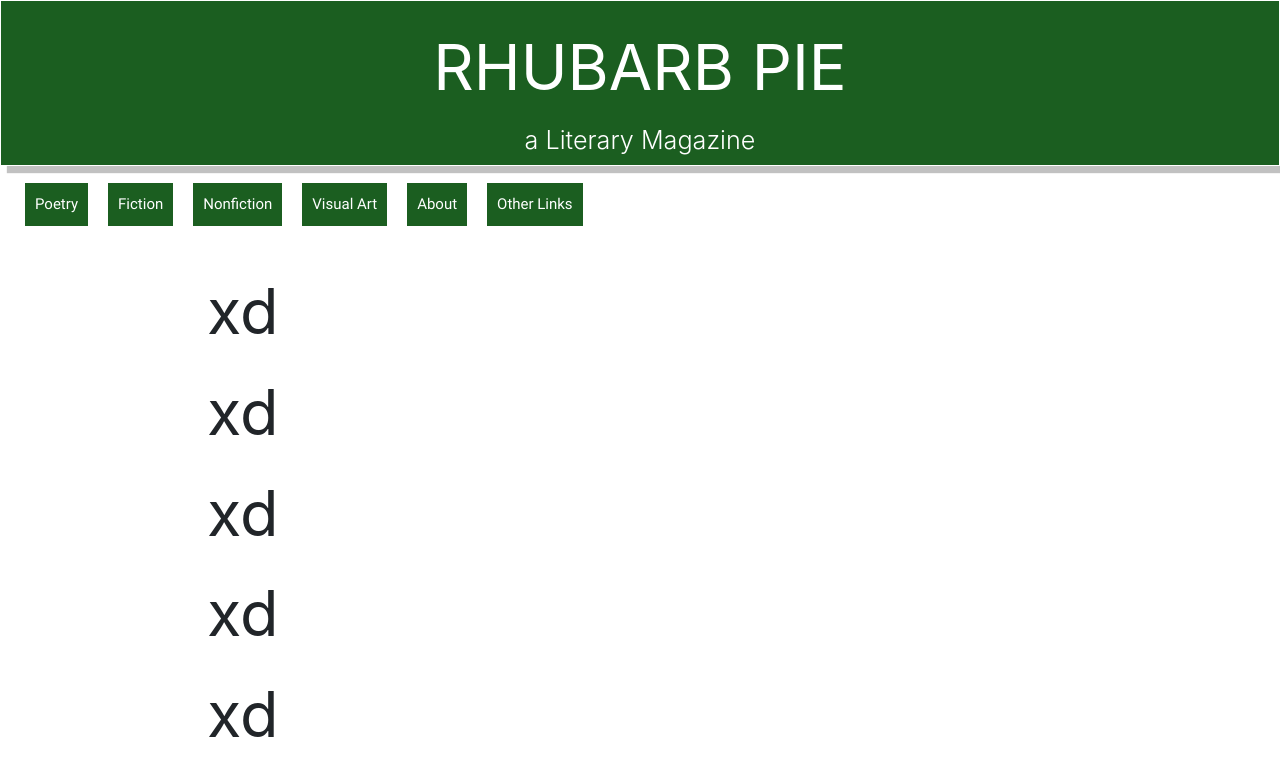
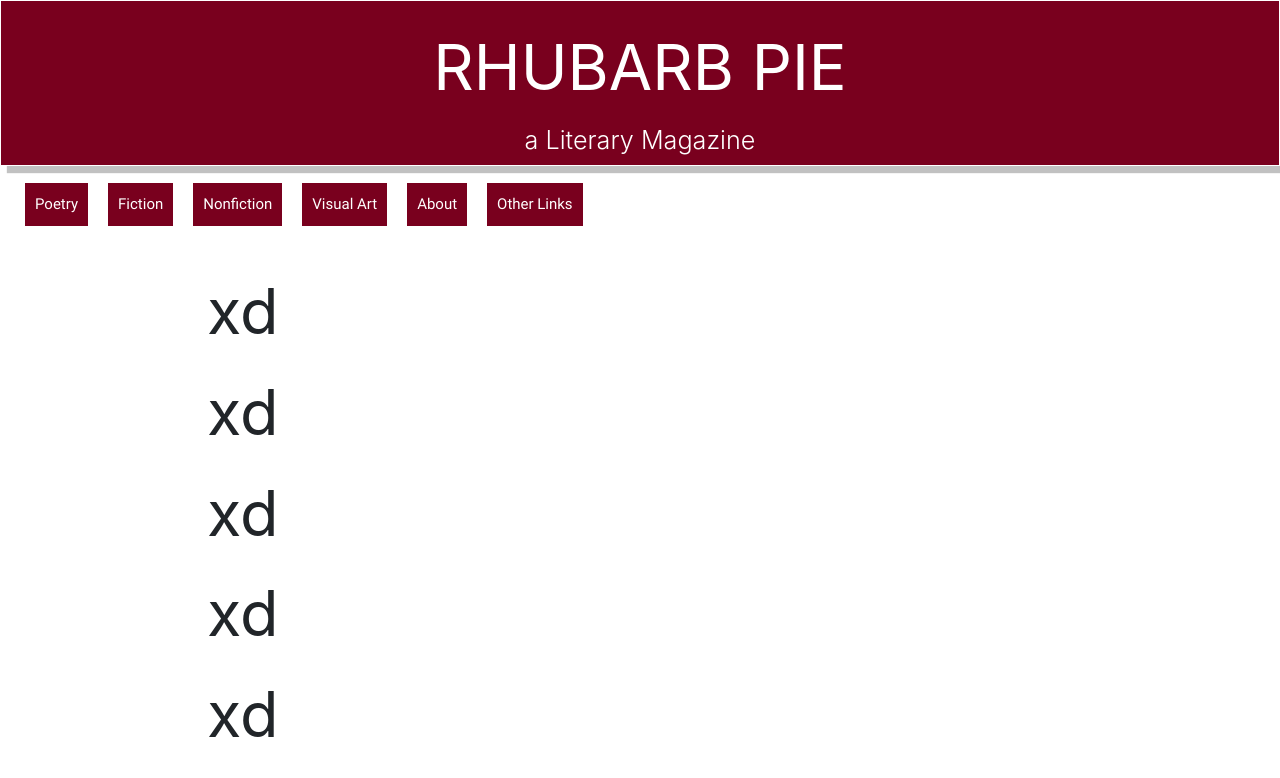
Before and after one commit to drewc5131/rhubarb, a plain HTML site: page index.html in a window 1280 px wide. Shown: the top 778 px of the page. Drawn offline with nearby package versions, Linux system fonts and the light colour scheme; a small style sheet from the web is missing.

Commit message:
AAAAAAAAAAAAAAAAAAAAAA

```diff
--- a/css/styles.css
+++ b/css/styles.css
@@ -1,7 +1,7 @@
 @import url('https://fonts.googleapis.com/css?family=Roboto');
 :root {
     /*Defined variable for a commonly used color*/
-    --wachusettGreen: #1B5E20;
+    --wachusettGreen: rgb(121, 0, 30);
 }
 
 *{
```
